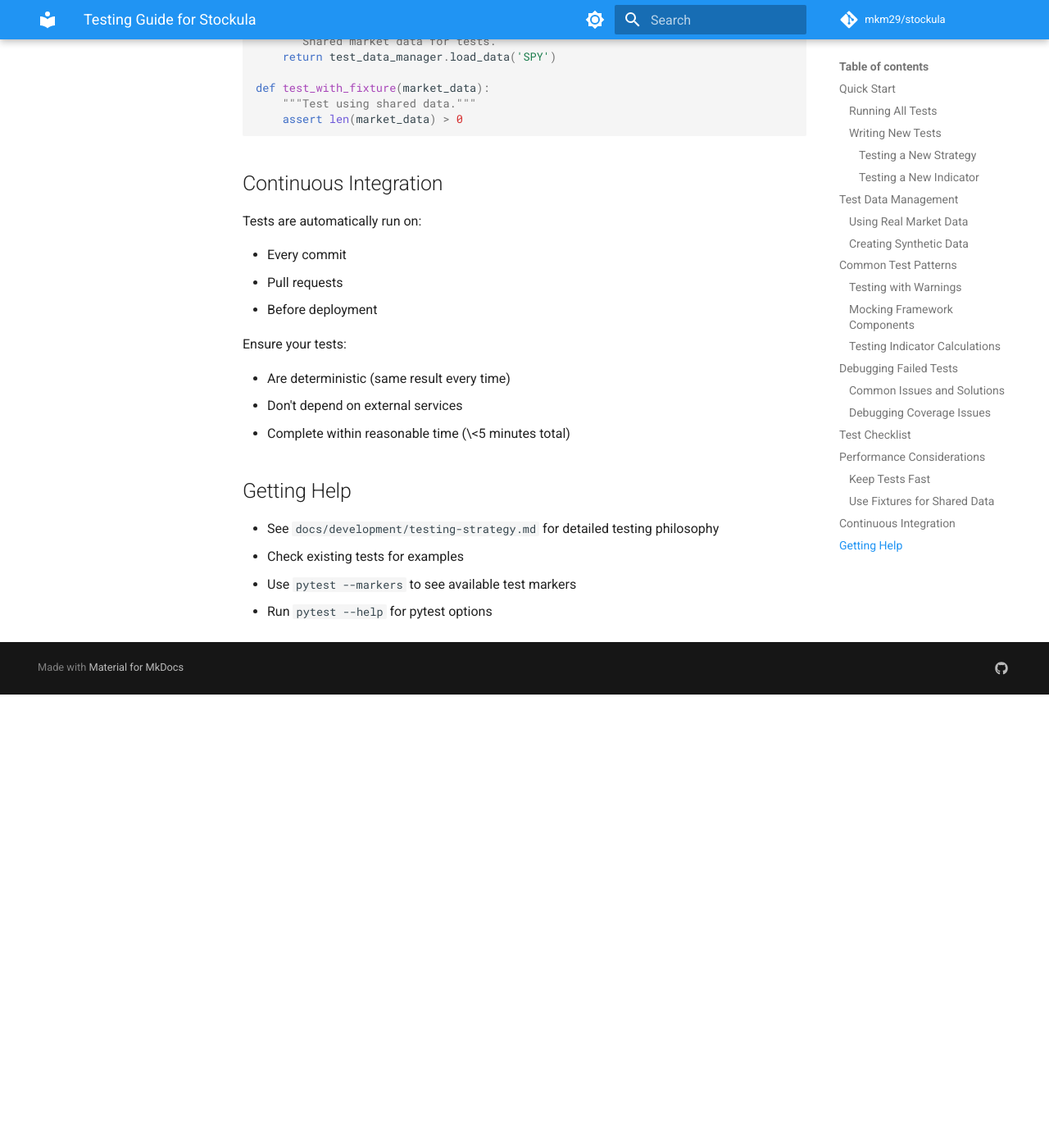
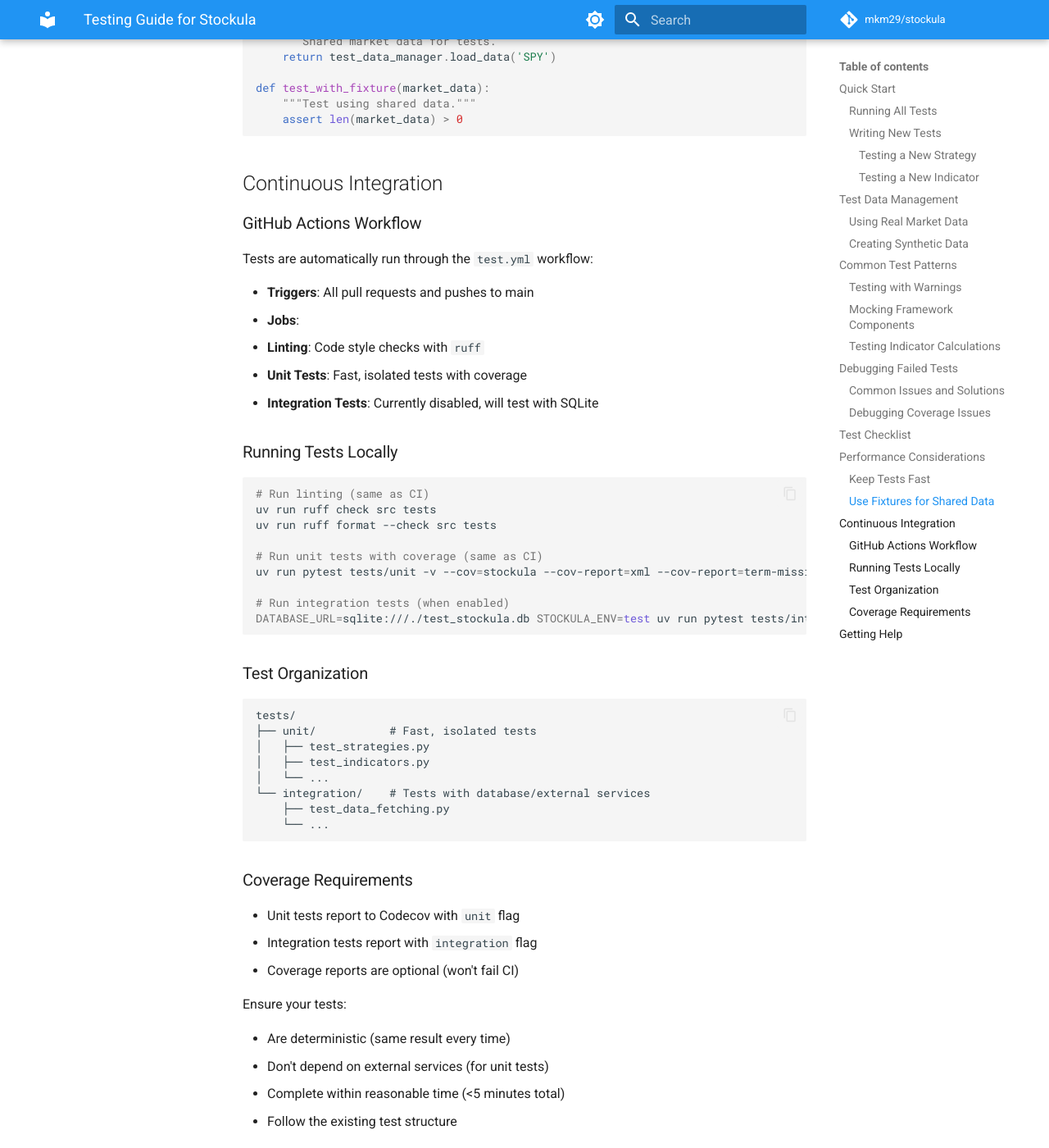
Before and after one commit to mkm29/stockula, an MkDocs documentation site: the page built from docs/development/testing-guide.md, in a window 1280 px wide and 1400 px high, scrolled down 5015 px. Shown: the whole window at 82% size. Built offline with MkDocs 1.6.1 and Material for MkDocs 9.7.7, drawn with Linux system fonts in a browser that asks for light colours; comment, search, counter and statistics services are not loaded; before the commit the page ends 5862 px from its top, so only the background shows below that.

Commit message:
feat: update CI/CD workflows and documentation
- Added multi-platform support in Docker builds with QEMU setup.
- Created new release workflow for automated versioning and PyPI publishing.
- Implemented test workflow for linting and unit tests with coverage reporting.
- Enhanced README and CI/CD documentation for clarity on workflows and commit guidelines.
- Updated release-please configuration to simplify version tagging.

````diff
--- a/docs/development/testing-guide.md
+++ b/docs/development/testing-guide.md
@@ -252,17 +252,55 @@ def test_with_fixture(market_data):
 
 ## Continuous Integration
 
-Tests are automatically run on:
+### GitHub Actions Workflow
 
-- Every commit
-- Pull requests
-- Before deployment
+Tests are automatically run through the `test.yml` workflow:
+
+- **Triggers**: All pull requests and pushes to main
+- **Jobs**:
+  1. **Linting**: Code style checks with `ruff`
+  2. **Unit Tests**: Fast, isolated tests with coverage
+  3. **Integration Tests**: Currently disabled, will test with SQLite
+
+### Running Tests Locally
+
+```bash
+# Run linting (same as CI)
+uv run ruff check src tests
+uv run ruff format --check src tests
+
+# Run unit tests with coverage (same as CI)
+uv run pytest tests/unit -v --cov=stockula --cov-report=xml --cov-report=term-missing
+
+# Run integration tests (when enabled)
+DATABASE_URL=sqlite:///./test_stockula.db STOCKULA_ENV=test uv run pytest tests/integration -v
+```
+
+### Test Organization
+
+```
+tests/
+├── unit/           # Fast, isolated tests
+│   ├── test_strategies.py
+│   ├── test_indicators.py
+│   └── ...
+└── integration/    # Tests with database/external services
+    ├── test_data_fetching.py
+    └── ...
+```
+
+### Coverage Requirements
+
+- Unit tests report to Codecov with `unit` flag
+- Integration tests report with `integration` flag
+- Coverage reports are optional (won't fail CI)
 
 Ensure your tests:
 
 - Are deterministic (same result every time)
-- Don't depend on external services
-- Complete within reasonable time (\<5 minutes total)
+- Don't depend on external services (for unit tests)
+- Complete within reasonable time (<5 minutes total)
+- Follow the existing test structure
 
 ## Getting Help
 
--- a/release-please-config.json
+++ b/release-please-config.json
@@ -3,6 +3,7 @@
     ".": {
       "release-type": "python",
       "package-name": "stockula",
+      "include-component-in-tag": false,
       "changelog-sections": [
         {"type": "feat", "section": "Features", "hidden": false},
         {"type": "fix", "section": "Bug Fixes", "hidden": false},
````
Also changed, not shown: CHANGELOG.md (+1 -94 lines), README.md (+30 -0 lines), docs/development/README.md (+4 -0 lines), docs/development/ci-cd.md (added, +235 -0 lines), 4 other files.
